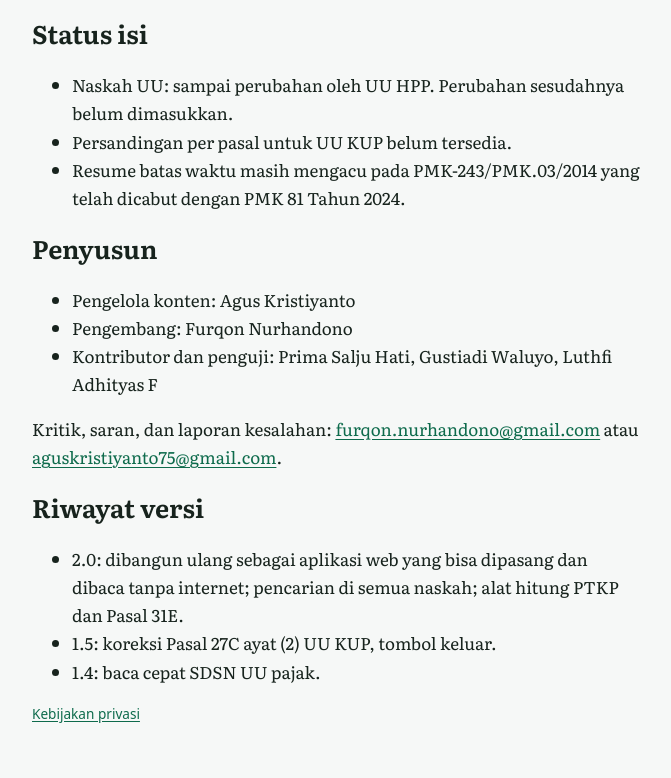
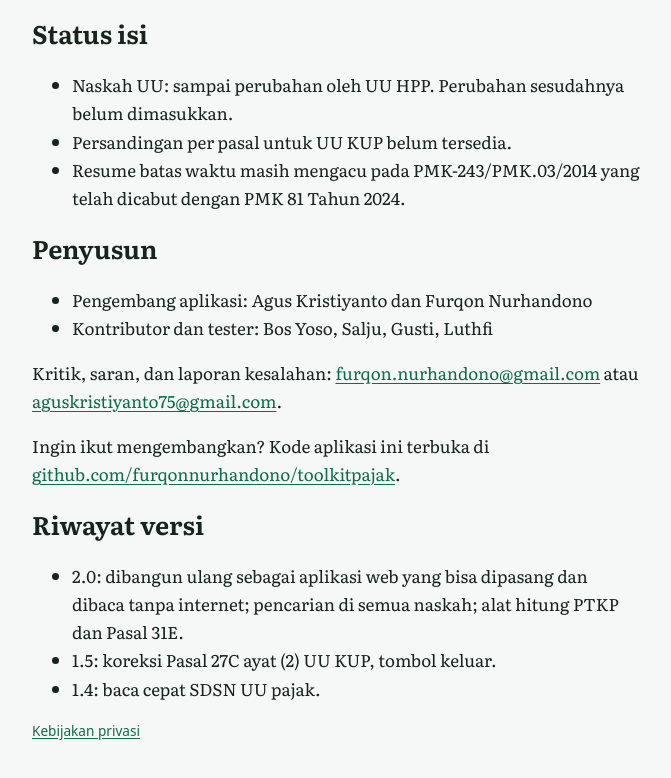
Before and after one commit to furqonnurhandono/toolkitpajak, a plain HTML site: page tentang.html in a window 1280 px wide. Shown: the part 847-1625 px from the top of the page, without its empty margins (304-975 px from the left). Drawn offline with Linux system fonts and the light colour scheme.

Commit message:
Perbarui daftar penyusun di halaman Tentang
- Pengembang aplikasi: Agus Kristiyanto dan Furqon Nurhandono
- Kontributor dan tester: Bos Yoso, Salju, Gusti, Luthfi
- Hapus baris pengelola konten
- Tambah tautan ke repository untuk yang ingin ikut mengembangkan
- Naikkan versi service worker agar HP pengguna mengambil perubahan

Co-Authored-By: Claude Opus 5.5 <noreply@anthropic.com>
Claude-Session: https://claude.ai/code/session_0179c5NqV9B5mvyxY4BFUL8Q

```diff
--- a/sw.js
+++ b/sw.js
@@ -1,7 +1,7 @@
 /* Toolkit Pajak — service worker
    Semua berkas disimpan saat pemasangan, sehingga aplikasi bisa dibuka tanpa internet.
    VERSI dan DAFTAR diisi otomatis oleh skrip build. */
-var VERSI = "61858ebb8c";
+var VERSI = "32d6817c8d";
 var DAFTAR = [
  "./",
  "alat/pasal-31e.html",
--- a/tentang.html
+++ b/tentang.html
@@ -45,11 +45,11 @@
 
 <h2>Penyusun</h2>
 <ul>
-  <li>Pengelola konten: Agus Kristiyanto</li>
-  <li>Pengembang: Furqon Nurhandono</li>
-  <li>Kontributor dan penguji: Prima Salju Hati, Gustiadi Waluyo, Luthfi Adhityas F</li>
+  <li>Pengembang aplikasi: Agus Kristiyanto dan Furqon Nurhandono</li>
+  <li>Kontributor dan tester: Bos Yoso, Salju, Gusti, Luthfi</li>
 </ul>
 <p>Kritik, saran, dan laporan kesalahan: <a href="mailto:furqon.nurhandono@gmail.com">furqon.nurhandono@gmail.com</a> atau <a href="mailto:aguskristiyanto75@gmail.com">aguskristiyanto75@gmail.com</a>.</p>
+<p>Ingin ikut mengembangkan? Kode aplikasi ini terbuka di <a href="https://github.com/furqonnurhandono/toolkitpajak" rel="noopener">github.com/furqonnurhandono/toolkitpajak</a>.</p>
 
 <h2>Riwayat versi</h2>
 <ul>
```
